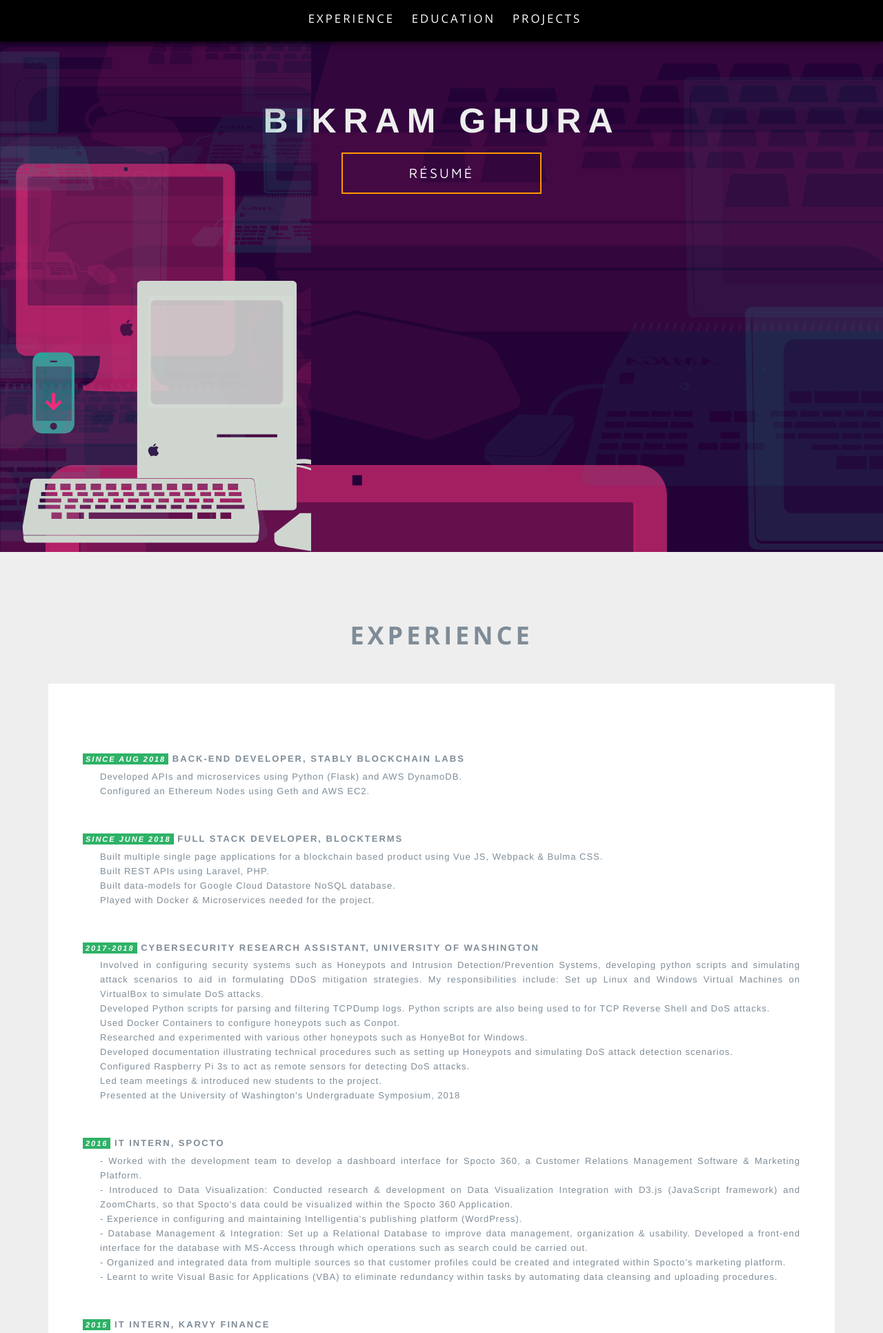
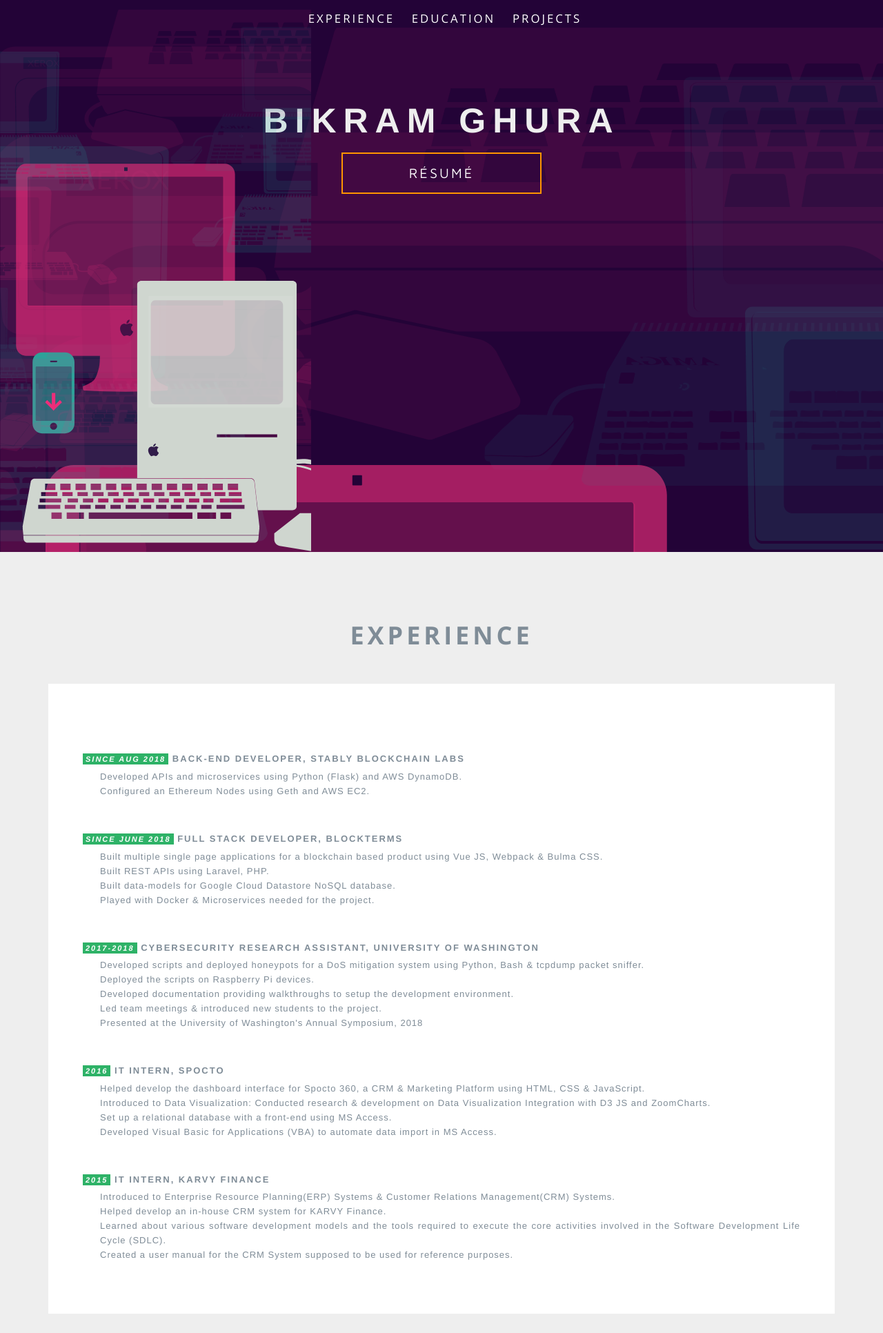
Before and after one commit to gbikram/ghurabikram.github.io, a PHP site: page / in a window 1280 px wide. Shown: the top 1932 px of the page at 69% size. Run offline with PHP 8.4, Linux system fonts and the light colour scheme; some libraries are stand-ins or nearby versions; some web fonts are replaced.

Commit message:
UI improvements

```diff
--- a/index.html
+++ b/index.html
@@ -76,29 +76,24 @@
 
 					<li>
 						<h4 style="text-align: left;"><i class="resumePeriod">2017-2018</i> Cybersecurity Research Assistant, University of Washington</h4>
-						<p>Involved in configuring security systems such as Honeypots and Intrusion Detection/Prevention Systems, developing python scripts and simulating attack scenarios to aid in formulating DDoS mitigation strategies. My responsibilities include:
-						Set up Linux and Windows Virtual Machines on VirtualBox to simulate DoS attacks.<br />
-						Developed Python scripts for parsing and filtering TCPDump logs. Python scripts are also being used to for TCP Reverse Shell and DoS attacks.<br />
-						Used Docker Containers to configure honeypots such as Conpot.<br />
-						Researched and experimented with various other honeypots such as HonyeBot for Windows.<br />
-						Developed documentation illustrating technical procedures such as setting up Honeypots and simulating DoS attack detection scenarios. <br />
-						Configured Raspberry Pi 3s to act as remote sensors for detecting DoS attacks. <br />
+						<p>
+						Developed scripts and deployed honeypots for a DoS mitigation system using Python, Bash & tcpdump packet sniffer. <br>
+						Deployed the scripts on Raspberry Pi devices. <br>
+						Developed documentation providing walkthroughs to setup the development environment.<br />
 						Led team meetings &amp; introduced new students to the project. <br />
-						Presented at the University of Washington's Undergraduate Symposium, 2018</p>
+						Presented at the University of Washington's Annual Symposium, 2018</p>
 					</li>
 
 					<li>
 						<h4 style="text-align: left;">
 							<i class="resumePeriod">2016</i>
 							IT Intern, Spocto
-						  </h4>
-						  <p>
-						- Worked with the development team to develop a dashboard interface for Spocto 360, a Customer Relations Management Software &amp; Marketing Platform. <br/>
-						- Introduced to Data Visualization: Conducted research &amp; development on Data Visualization Integration with D3.js (JavaScript framework) and ZoomCharts, so that Spocto's data could be visualized within the Spocto 360 Application. <br/>
-						- Experience in configuring and maintaining Intelligentia's publishing platform (WordPress). <br/>
-						- Database Management &amp; Integration: Set up a Relational Database to improve data management, organization &amp; usability. Developed a front-end interface for the database with MS-Access through which operations such as search could be carried out. <br/>
-						- Organized and integrated data from multiple sources so that customer profiles could be created and integrated within Spocto’s marketing platform. <br/>
-						- Learnt to write Visual Basic for Applications (VBA) to eliminate redundancy within tasks by automating data cleansing and uploading procedures. <br/></p>
+						</h4>
+						<p>
+						Helped develop the dashboard interface for Spocto 360, a CRM &amp; Marketing Platform using HTML, CSS &amp; JavaScript. <br/>
+						Introduced to Data Visualization: Conducted research &amp; development on Data Visualization Integration with D3 JS and ZoomCharts. <br/>
+						Set up a relational database with a front-end using MS Access. <br/>
+						Developed Visual Basic for Applications (VBA) to automate data import in MS Access.<br/></p>
 					</li>
 
 					<li>
@@ -107,10 +102,10 @@
 							IT Intern, KARVY Finance
 						  </h4>
 						<p>
-						-Introduced to Enterprise Resource Planning(ERP) Systems &amp; Customer Relations Management(CRM) Systems. <br>
-						- Helped develop an in-house CRM system for KARVY Finance. <br>
-						- Learned about various software development models and the tools required to execute the core activities involved in the Software Development Life Cycle (SDLC). <br>
-						- Created a user manual for the CRM System supposed to be used for reference purposes.<br /></p>
+						Introduced to Enterprise Resource Planning(ERP) Systems &amp; Customer Relations Management(CRM) Systems. <br>
+						Helped develop an in-house CRM system for KARVY Finance. <br>
+						Learned about various software development models and the tools required to execute the core activities involved in the Software Development Life Cycle (SDLC). <br>
+						Created a user manual for the CRM System supposed to be used for reference purposes.<br /></p>
 					</li>
 
 					  </ul>
@@ -127,7 +122,7 @@
 				<h2 class="sectionHead">EDUCATION</h2>
 				<section id="cd-timeline" class="cd-container">
 					<div class="cd-timeline-block">
-						<div class="cd-timeline-img cd-movie">
+						<div class="cd-timeline-img" style="background-color: whitesmoke;">
 							<img src="http://www.ibo.org/globalassets/digital-tookit/logos-and-programme-models/ib-world-school-logo-2-colour-rev.png" alt="Movie">
 						</div> <!-- cd-timeline-img -->
 
@@ -139,7 +134,7 @@
 					</div> <!-- cd-timeline-block -->
 
 					<div class="cd-timeline-block">
-						<div class="cd-timeline-img cd-picture">
+						<div class="cd-timeline-img" style="background-color: whitesmoke;">
 							<img src="http://image.flaticon.com/icons/png/512/5/5109.png" alt="Picture">
 						</div> <!-- cd-timeline-img -->
 
@@ -158,6 +153,21 @@
 							<span class="cd-date">Graduated: Aug 18</span>
 						</div> <!-- cd-timeline-content -->
 					</div> <!-- cd-timeline-block -->
+
+					<div class="cd-timeline-block">
+							<div class="cd-timeline-img" style="background-color: whitesmoke;">
+								<img src="https://image.flaticon.com/icons/png/512/326/326927.png" alt="Picture">
+							</div> <!-- cd-timeline-img -->
+
+							<div class="cd-timeline-content">
+								<h2>Online Courses</h2>
+								<h4>edX</h4>
+								<ul>
+									<li>Introduction to FinTech, HKUx</li>
+									<li>Bitcoin and Cryptocurrencies, BerkeleyX</li>
+								</ul></p>
+							</div> <!-- cd-timeline-content -->
+
 				</section> <!-- cd-timeline -->
 			</div>
 		</section>
--- a/resume.css
+++ b/resume.css
@@ -130,8 +130,6 @@ body {
 
 #navBar {
 	text-align: center;
-	position: fixed;
-    background-color: rgba(181, 184, 193, 0.22);
     font-family: helvetica;
     width: 100%;
     font-size: larger;
@@ -243,8 +241,7 @@ body {
 
 #navBar {
     text-align: end;
-    position: fixed;
-    background-color: black;
+    position: absolute;
     color: white;
     font-family: helvetica;
     width: 100%;
@@ -252,8 +249,6 @@ body {
     padding-top: 15px;
     padding-bottom: 10px;
     padding-right: 10px;
-    z-index: 1;
-    box-shadow: rgb(0, 0, 0) 0px 0px 10px;
 }
 
 #end {
```
Also changed, not shown: img/cd-icon-location.svg (deleted), img/cd-icon-movie.svg (deleted), img/cd-icon-picture.svg (deleted).
